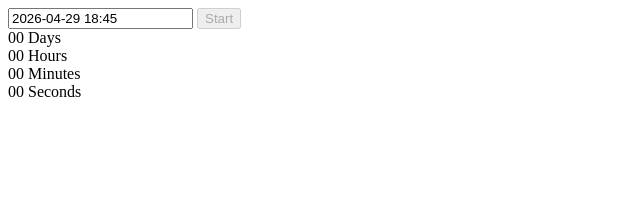
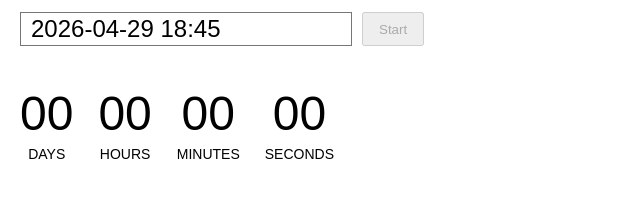
Before and after one commit to Mishka56/goit-js-hw-10, a plain HTML site: page 1-timer.html in a window 1280 px wide. Shown: the whole page, without its empty margins (0-640 px from the left). Drawn offline with Linux system fonts and the light colour scheme.

Commit message:
Deploying to gh-pages from @ Mishka56/goit-js-hw-10@681efe978a50977d132068e21d3e8648ea7895a4 🚀

```diff
--- a/1-timer.html
+++ b/1-timer.html
@@ -8,13 +8,16 @@
     <link rel="modulepreload" crossorigin href="/goit-js-hw-10/assets/modulepreload-polyfill-B5Qt9EMX.js">
     <link rel="modulepreload" crossorigin href="/goit-js-hw-10/assets/vendor-BbSUbo7J.js">
     <link rel="stylesheet" crossorigin href="/goit-js-hw-10/assets/vendor-C1gPI-5C.css">
+    <link rel="stylesheet" crossorigin href="/goit-js-hw-10/assets/1-timer-BI1HBH68.css">
   </head>
   <body>
 
     <main>
-    <input type="text" id="datetime-picker" />
-    <button type="button" data-start>Start</button>
 
+    <div class="container-input">
+      <input type="text" id="datetime-picker" class="disabled-switch"/>
+      <button type="button" data-start>Start</button>
+    </div>
     <div class="timer">
       <div class="field">
         <span class="value" data-days>00</span>
--- a/1-timer.js
+++ b/1-timer.js
@@ -1,2 +1,2 @@
-import"./assets/modulepreload-polyfill-B5Qt9EMX.js";import{f as m,i as f}from"./assets/vendor-BbSUbo7J.js";let r=null;const s=document.querySelector("#datetime-picker"),n=document.querySelector("button");n.disabled=!0;m("#datetime-picker",{enableTime:!0,time_24hr:!0,defaultDate:new Date,minuteIncrement:1,onClose(t){const e=t[0];if(e){if(e.getTime()<=new Date){f.show({message:"Please choose a date in the future",position:"topRight",color:"red",messageColor:"white"}),n.disabled=!0,r=null;return}r=e,n.disabled=!1}}});let d=null;n.addEventListener("click",()=>{n.disabled=!0,s.disabled=!0,d=setInterval(()=>{const t=Date.now(),e=r-t;if(e<=0){clearInterval(d),s.disabled=!1,n.disabled=!1;return}const o=h(e);S(o)},1e3)});function h(t){const u=Math.floor(t/864e5),i=Math.floor(t%864e5/36e5),c=Math.floor(t%864e5%36e5/6e4),l=Math.floor(t%864e5%36e5%6e4/1e3);return{days:u,hours:i,minutes:c,seconds:l}}function S({days:t,hours:e,minutes:o,seconds:a}){document.querySelector("[data-days]").textContent=String(t).padStart(2,"0"),document.querySelector("[data-hours]").textContent=String(e).padStart(2,"0"),document.querySelector("[data-minutes]").textContent=String(o).padStart(2,"0"),document.querySelector("[data-seconds]").textContent=String(a).padStart(2,"0")}
+import"./assets/modulepreload-polyfill-B5Qt9EMX.js";import{f,i as m}from"./assets/vendor-BbSUbo7J.js";let a=null;const r=document.querySelector("#datetime-picker"),o=document.querySelector("button");o.classList.add("start-btn");o.disabled=!0;f("#datetime-picker",{enableTime:!0,time_24hr:!0,defaultDate:new Date,minuteIncrement:1,onClose(e){const t=e[0];if(t){if(t.getTime()<=new Date){m.show({message:"Please choose a date in the future",position:"topRight",messageSize:"16px",backgroundColor:"#ef4040",iconColor:"#ffffff",theme:"dark",displayMode:2,close:!0,closeOnEscape:!0,pauseOnHover:!1,layout:6,messageColor:"#ffffff",timeout:5e3}),o.disabled=!0,a=null;return}a=t,o.disabled=!1}}});let d=null;o.addEventListener("click",()=>{o.disabled=!0,r.disabled=!0,r.style.color="grey",d=setInterval(()=>{const e=Date.now(),t=a-e;if(t<=0){clearInterval(d),r.disabled=!1,o.disabled=!1,r.style.color="#000000";return}const n=p(t);y(n)},1e3)});function p(e){const u=Math.floor(e/864e5),c=Math.floor(e%864e5/36e5),i=Math.floor(e%864e5%36e5/6e4),l=Math.floor(e%864e5%36e5%6e4/1e3);return{days:u,hours:c,minutes:i,seconds:l}}function y({days:e,hours:t,minutes:n,seconds:s}){document.querySelector("[data-days]").textContent=String(e).padStart(2,"0"),document.querySelector("[data-hours]").textContent=String(t).padStart(2,"0"),document.querySelector("[data-minutes]").textContent=String(n).padStart(2,"0"),document.querySelector("[data-seconds]").textContent=String(s).padStart(2,"0")}
 //# sourceMappingURL=1-timer.js.map
--- /dev/null
+++ b/assets/1-timer-BI1HBH68.css
@@ -0,0 +1 @@
+body{font-family:sans-serif;background-color:#fff}#datetime-picker{padding:2px 10px;border:1px solid #767676;color:#000;font-size:24px}.container-input{display:flex;gap:10px;margin:12px}.timer{display:flex;align-items:flex-start;margin:40px 12px 12px;gap:25px;text-align:center}.timer .value{font-size:48px;font-weight:400;margin-bottom:5px}.timer .label{font-size:14px;font-weight:400;text-transform:uppercase}.field{display:flex;flex-direction:column}.start-btn{padding:2px 15px}
```
Also changed, not shown: 1 other file.
